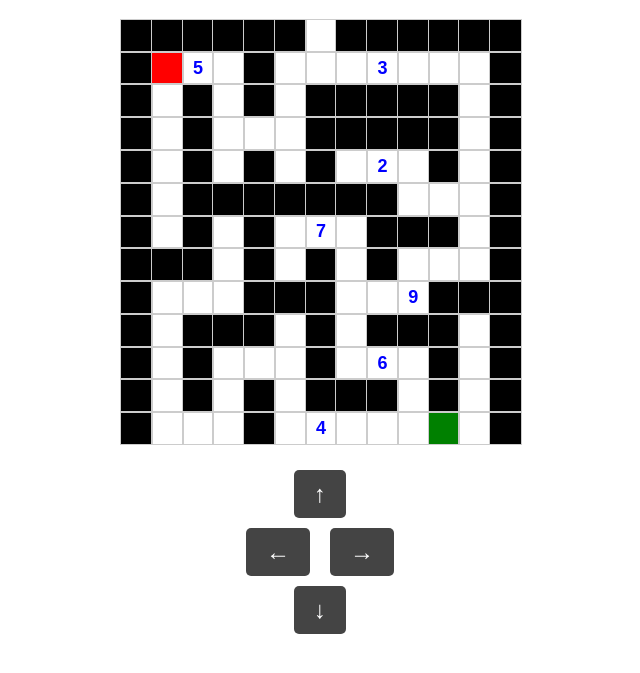
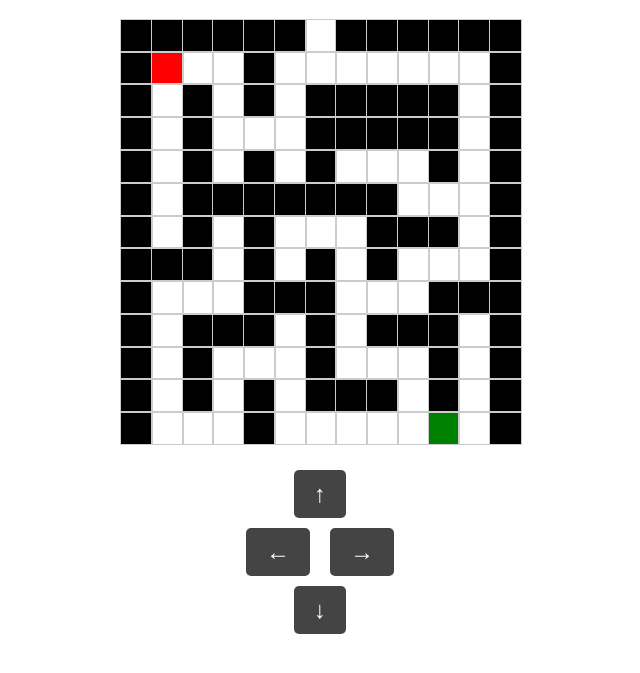
Before and after one commit to insha-py/maze_mystery_room, a plain HTML site: page index.html in a window 1280 px wide. Shown: the part 61-734 px from the top of the page, without its empty margins (320-960 px from the left). Drawn offline with Linux system fonts and the light colour scheme.

Commit message:
Update style.css

```diff
--- a/style.css
+++ b/style.css
@@ -25,7 +25,7 @@ body {
 .player { background-color: red; }
 .wall { background-color: black; }
 .goal { background-color: green; color: white; }
-.number { color: blue; font-weight: bold; }
+.number { color: white; font-weight: bold; }
 
 /* Mobile Controls */
 #controls {
```
